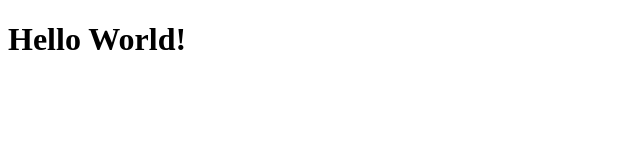
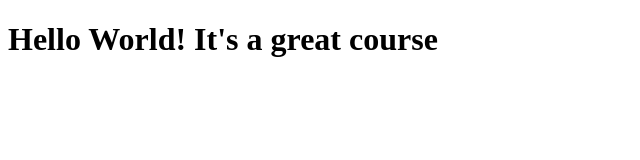
Before and after one commit to vishnu2914/coursera-test, a plain HTML site: page site/index.html in a window 1280 px wide. Shown: the whole page, without its empty margins (0-640 px from the left). Drawn offline with Linux system fonts and the light colour scheme.

Commit message:
Small addition to our page content.

```diff
--- a/site/index.html
+++ b/site/index.html
@@ -4,6 +4,6 @@
 	<title>Hello Coursera!</title>
 </head>
 <body>
-<h1>Hello World!</h1>
+<h1>Hello World! It's a great course</h1>
 </body>
 </html>
```
